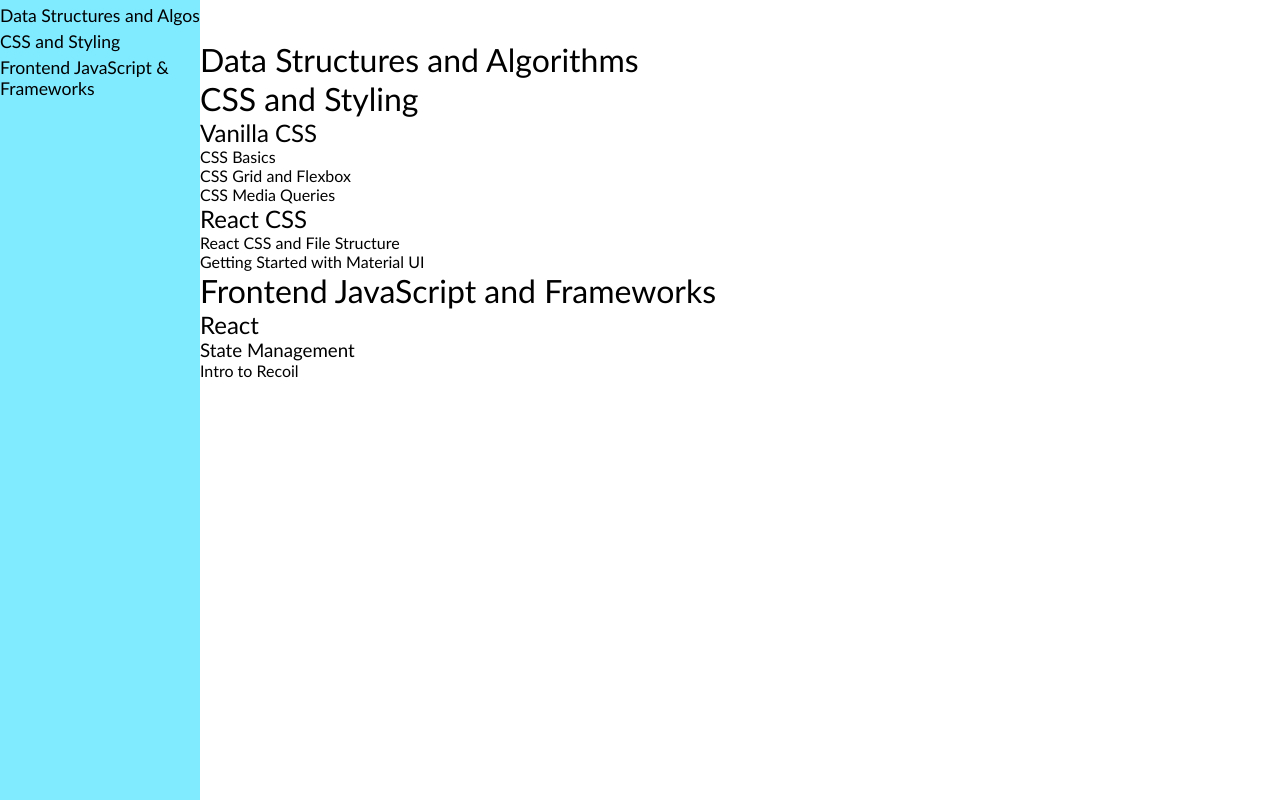
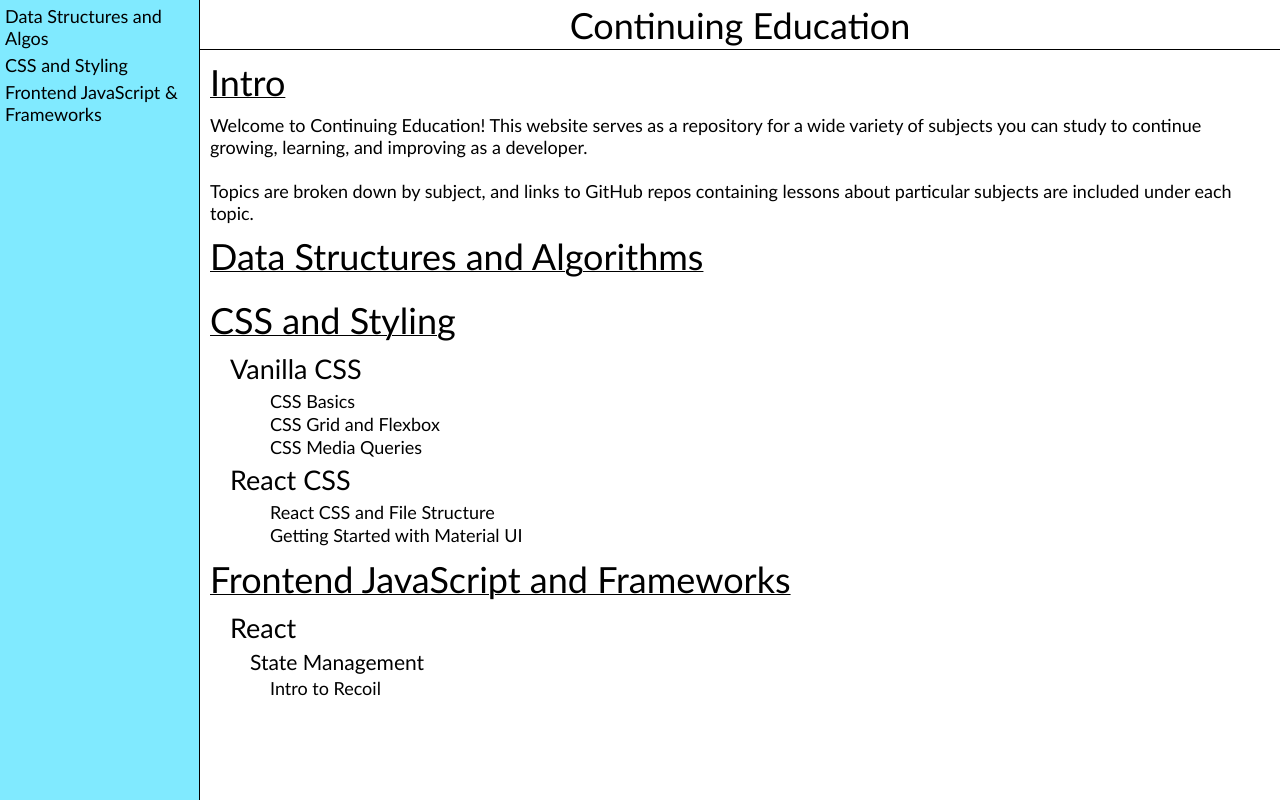
Before and after one commit to Matt-Eva/continuing-education, a plain HTML site: page index.html in a window 1280 px wide. Drawn offline with Linux system fonts and the light colour scheme.

Commit message:
added smooth scroll and updated header

```diff
--- a/index.html
+++ b/index.html
@@ -15,6 +15,7 @@
             <div></div>
             <div></div>
         </div>
+        <h1> Continuing Education</h1>
     </div>
 
     <div id="sidebar">
@@ -36,6 +37,12 @@
     </div>
 
     <div id="content">
+        <div id="intro">
+            <h1>Intro</h1>
+            <p>Welcome to Continuing Education! This website serves as a repository for a wide variety of subjects you can study to continue growing, learning, and improving as a developer. </p>
+            <br/>
+            <p>Topics are broken down by subject, and links to GitHub repos containing lessons about particular subjects are included under each topic.</p>
+        </div>
         <div id="dsa">
             <h1>Data Structures and Algorithms</h1>
         </div>
--- a/styles.css
+++ b/styles.css
@@ -1,5 +1,5 @@
 html {
-    font-size: 16px;
+    font-size: 18px;
 }
 
 * {
@@ -12,7 +12,7 @@ html {
 
 #body {
     display: grid;
-    grid-template-rows: 40px calc(100vh - 40px);
+    grid-template-rows: 50px calc(100vh - 50px);
     grid-template-columns: 200px calc(100vw - 200px);
 }
 
@@ -27,8 +27,14 @@ ul {
 
 #header {
     grid-row: 1;
-    grid-column: 1;
+    grid-column: 1 / span 2;
+    border-bottom: solid;
+    border-width: 1px;
 
+    display: grid;
+    grid-template-rows: 50px;
+    grid-template-columns: 50px calc(100vw - 50px);
+    align-items: center;
 }
 
 #menu-toggle div{
@@ -37,11 +43,23 @@ ul {
     border-width: 1px;
     width: 30px;
     margin: 5px 5px;
+    grid-row: 1;
+    grid-column: 1;
+}
+
+
+#header h1{
+    grid-row: 1;
+    grid-column: 2;
+    justify-self: center;
 }
 
 #sidebar {
     display: none;
     background-color: hsl(190, 100%, 75%);
+    padding-left: 5px;
+    border-right: solid;
+    border-width: 1px;
 }
 
 #body .show-sidebar{
@@ -68,7 +86,7 @@ ul {
 }
 
 #menu {
-    font-size: 1.1rem;
+    font-size: 1rem;
 }
 
 #menu li{
@@ -81,12 +99,46 @@ ul {
     grid-row: 2;
     grid-column: 1 / span 2;
     overflow: scroll;
-    padding-bottom: 50px;
+    padding: 0px 10px 40px 10px;
+    scroll-behavior: smooth;
 }
 
-@media (min-width: 600px){
+#content h1{
+    margin: 10px 0px;
+    text-decoration: underline;
+    text-decoration-thickness: 1px;
+}
+
+#content h2{
+    margin: 5px 0px;
+    margin-left: 20px;
+}
+
+#content h3 {
+    margin: 3px 0px;
+    margin-left: 40px;
+}
+
+#content ul {
+    margin-left: 60px;
+}
+
+#content li {
+    margin: 1px 0px;
+}
+
+@media (min-width: 650px){
     body {
         grid-template-columns: 200px calc(100vw - 200px)
+    }
+
+    #header {
+        grid-column: 2;
+        grid-template-columns: calc(100vw - 200px);
+    }
+
+    #header h1{
+        grid-column: 1;
     }
 
     #menu-toggle{
```
